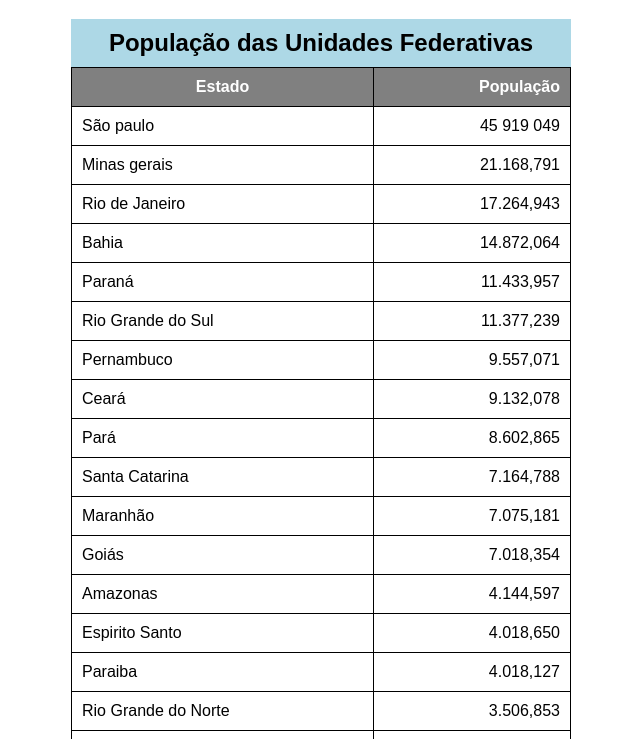
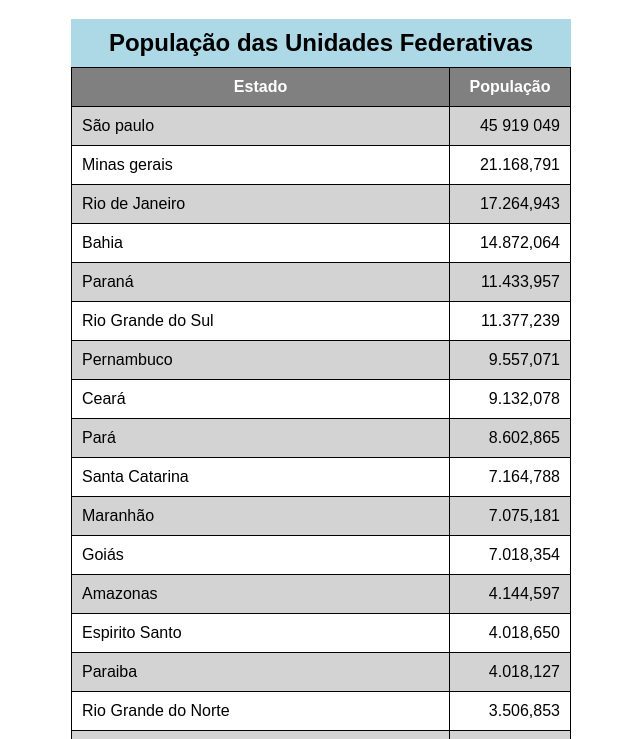
Before and after one commit to alexsantos1910/html-css, a plain HTML site: page html-css/Módulo 3/ex023/tabela002.html in a window 1280 px wide. Shown: the part 61-800 px from the top of the page, without its empty margins (319-959 px from the left). Drawn offline with Linux system fonts and the light colour scheme.

Commit message:
tabela 002 finalizada

```diff
--- a/html-css/Módulo 3/ex023/tabela002.html
+++ b/html-css/Módulo 3/ex023/tabela002.html
@@ -11,6 +11,7 @@
         }
 
         table {
+            position: relative;
             width: 500px;
             border-collapse: collapse;
             margin: auto;
@@ -33,6 +34,16 @@
             background-color: gray;
             color: white;
         }
+
+        thead > tr > th {
+            position: sticky;
+            top: -1px;
+            background-color: gray;
+        }
+
+        tbody > tr:nth-child(odd){ /* 2n*/
+            background-color: lightgray;
+         }
 
         .num {
             text-align: right;
@@ -60,8 +71,8 @@
         <caption>População das Unidades Federativas</caption>
         <thead>
             <tr>
-                <th>Estado</th>
-                <th class="num">População</th>
+                <th scope="col">Estado</th>
+                <th scope="col" style="width: 100px;">População</th>
             </tr>
         </thead>
         <tbody>
```
Also changed, not shown: html-css/Módulo 3/ex023/tabela003.html (added).
